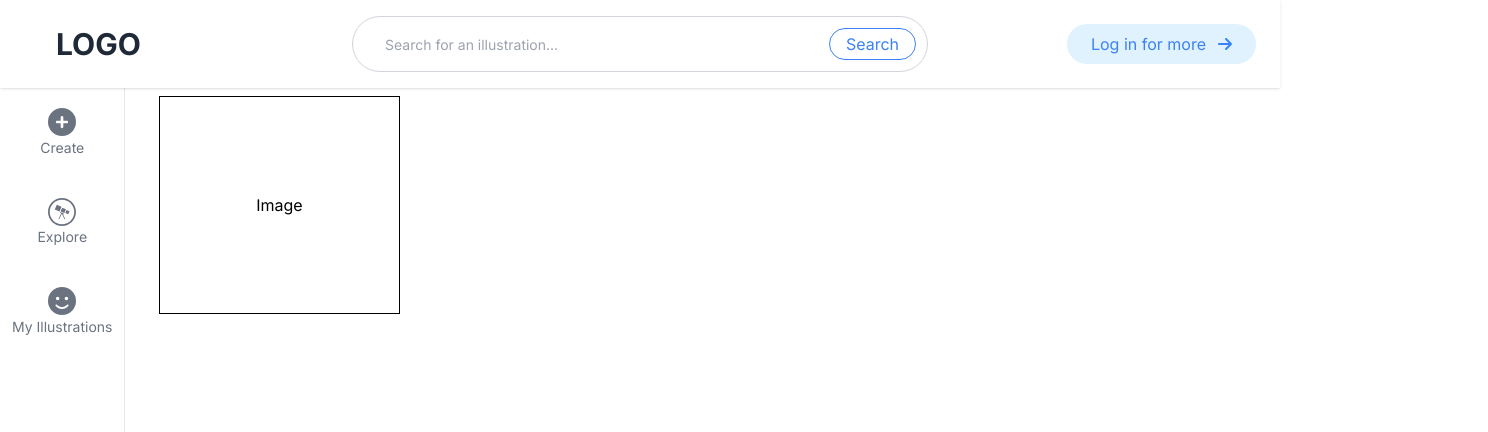
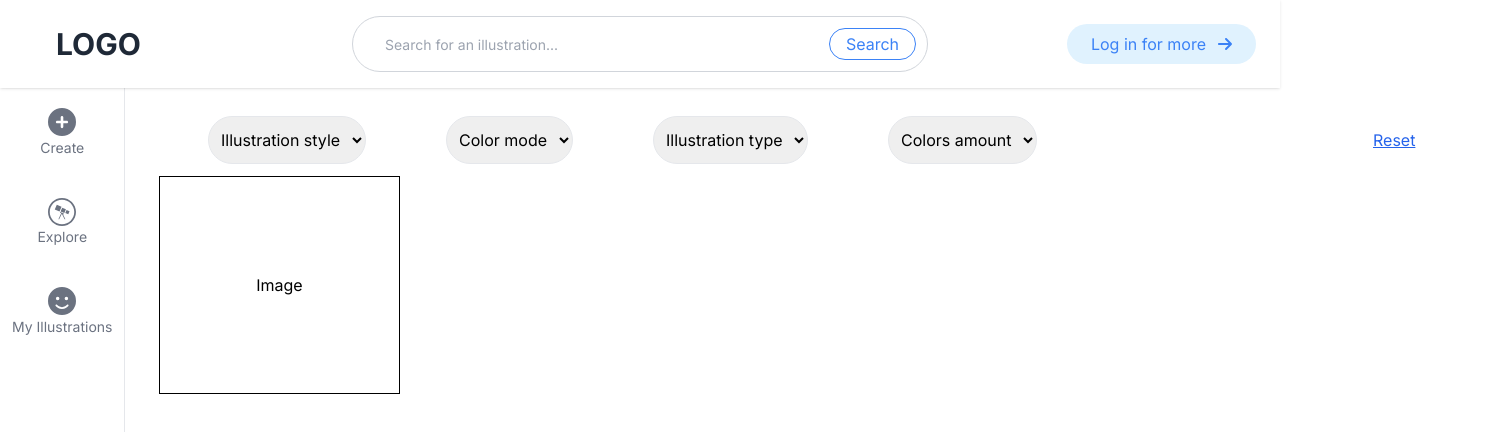
Before and after one commit to ej84/ai_img_generator, a Next.js app: page / in a window 1280 px wide. Shown: the top 432 px of the page, 1488 px wide, since content can reach past the window. Built offline with nearby package versions, Linux system fonts and the light colour scheme; no server answers.

Commit message:
Updated Explore Page with fitler buttons.

```diff
--- a/app/components/AuthButton.jsx
+++ b/app/components/AuthButton.jsx
@@ -1,18 +1,20 @@
-import React from "react";
+import React, { useState } from "react";
 import firebase from "../firebase/initFirebase";
 import { getAuth, signInWithPopup, GoogleAuthProvider } from "firebase/auth";
 import { faArrowRight } from "@fortawesome/free-solid-svg-icons";
 import { FontAwesomeIcon } from "@fortawesome/react-fontawesome";
 
 const AuthButton = () => {
+  const [showLoginWindow, setShowLoginWindow] = useState(false);
+
   const handleLogin = async () => {
     const provider = new GoogleAuthProvider();
     const auth = getAuth();
     try {
       await signInWithPopup(auth, provider);
       // Login Successful
-      console.log("Success");
-      console.log(firebase);
+      setShowLoginWindow(false);
+      window.location.reload();
     } catch (error) {
       // Login Failed
       console.log(error);
--- /dev/null
+++ b/app/components/Dropdown.jsx
@@ -0,0 +1,7 @@
+import React from "react";
+
+const Dropdown = () => {
+  return <div>Dropdown</div>;
+};
+
+export default Dropdown;
--- /dev/null
+++ b/app/components/LoginWindow.jsx
@@ -0,0 +1,15 @@
+import React from "react";
+import AuthButton from "./AuthButton";
+
+const LoginWindow = () => {
+  return (
+    <div className="fixed inset-0 bg-gray-600 bg-opacity-75 flex justify-center items-center">
+      <div className="bg-white p-6 rounded-lg shadow-xl">
+        <h2 className="text-xl mb-4">Sign in with Google</h2>
+        <AuthButton />
+      </div>
+    </div>
+  );
+};
+
+export default LoginWindow;
--- /dev/null
+++ b/app/create/page.jsx
@@ -0,0 +1,7 @@
+import React from "react";
+
+const page = () => {
+  return <div>page</div>;
+};
+
+export default page;
--- a/app/page.js
+++ b/app/page.js
@@ -3,18 +3,52 @@ import React, { useState, useRef } from "react";
 import Nav from "./components/Nav";
 import Sidebar from "./components/Sidebar";
 import ImageGenerator from "./components/ImageGenerator";
+import useAuth from "./hooks/useAuth";
+import LoginWindow from "./components/LoginWindow";
 
 export default function Home() {
+  const [showLoginWindow, setShowLoginWindow] = useState(false);
+  const { user } = useAuth();
+
+  const checkUser = () => {
+    if (!user) {
+      console.log("You must log in first!");
+      setShowLoginWindow(true);
+    } else {
+      setShowLoginWindow(false);
+    }
+  };
+
   return (
     <>
       <Nav />
       <main className="md:pt-24 min-h-screen">
         <Sidebar />
-        <div className="flex justify-center items-center">
+        <div className="relative top-5 left-52 w-full h-20 space-x-20">
+          <select className="border border-solid px-2 py-3 rounded-full">
+            <option value="">Illustration style</option>
+          </select>
+          <select className="border border-solid px-2 py-3 rounded-full">
+            <option value="">Color mode</option>
+          </select>
+          <select className="border border-solid px-2 py-3 rounded-full">
+            <option value="">Illustration type</option>
+          </select>
+          <select className="border border-solid px-2 py-3 rounded-full">
+            <option value="">Colors amount</option>
+          </select>
+          <button className="relative left-64 text-blue-600 underline">
+            Reset
+          </button>
+        </div>
+        <div className="flex justify-center">
           <div className="grid grid-cols-4">
-            <h3 className="p-24 border border-black">Image</h3>
+            <button onClick={checkUser}>
+              <h3 className="p-24 border border-black">Image</h3>
+            </button>
           </div>
         </div>
+        {showLoginWindow && <LoginWindow />}
       </main>
     </>
   );
--- a/package.json
+++ b/package.json
@@ -9,10 +9,13 @@
     "lint": "next lint"
   },
   "dependencies": {
+    "@emotion/react": "^11.11.1",
+    "@emotion/styled": "^11.11.0",
     "@fortawesome/fontawesome-free": "^6.5.1",
     "@fortawesome/free-brands-svg-icons": "^6.5.1",
     "@fortawesome/free-solid-svg-icons": "^6.5.1",
     "@fortawesome/react-fontawesome": "^0.2.0",
+    "@mui/material": "^5.14.20",
     "axios": "^1.6.2",
     "firebase": "^10.7.0",
     "next": "14.0.3",
```
Also changed, not shown: 1 other file (tests, documents, lock files or other folders).
